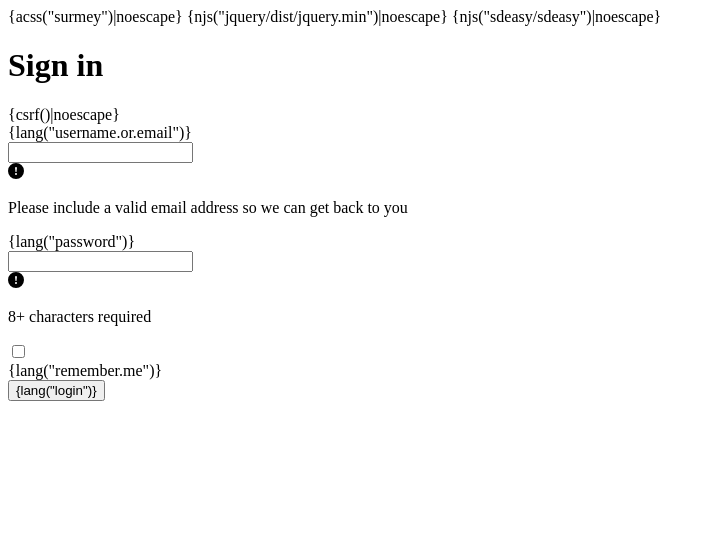
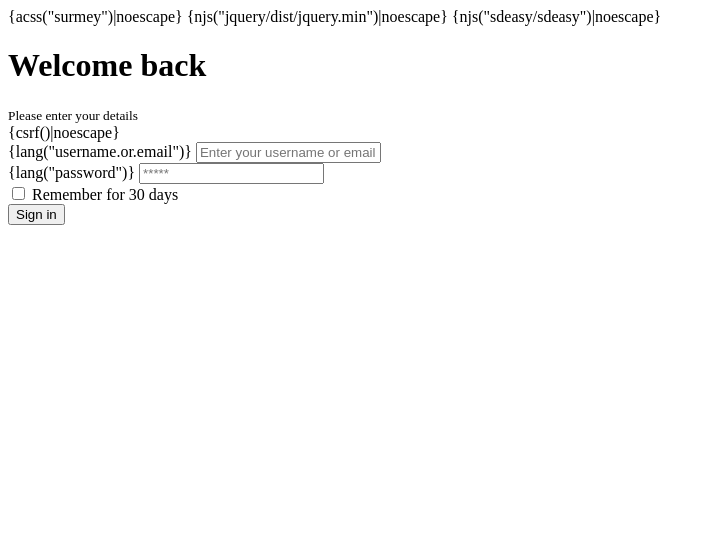
Before and after one commit to SDClowen/surmey, a PHP site: page /app/views/auth.php in a window 1280 px wide. Shown: the top 556 px of the page, without its empty margins (0-714 px from the left). Before the commit the page ends 401 px from the top, so only its background shows below. Run offline with PHP 8.4, Linux system fonts and the light colour scheme.

Commit message:
The design of the authentication page has changed

```diff
--- a/app/views/auth.php
+++ b/app/views/auth.php
@@ -10,83 +10,67 @@
     {njs("sdeasy/sdeasy")|noescape}
 </head>
 
-<body class="dark:bg-slate-900 bg-gray-100 flex h-full items-center py-16">
+<body class="flex flex-wrap min-h-screen w-full content-center justify-center bg-gray-200 dark:bg-slate-700 dark:text-gray-200 py-10">
+    <!-- Login component -->
+    <div class="flex shadow-md">
+        <!-- Login form -->
+        <div class="flex flex-wrap content-center justify-center rounded-l-md bg-white dark:bg-slate-900" style="width: 24rem; height: 32rem;">
+            <div class="w-72">
+                <!-- Heading -->
+                <h1 class="text-xl font-semibold">Welcome back</h1>
+                <small class="text-gray-400">Please enter your details</small>
 
-  <main class="w-full max-w-md mx-auto p-6">
-    <div class="mt-7 bg-white border border-gray-200 rounded-xl shadow-sm dark:bg-gray-800 dark:border-gray-700">
-      <div class="p-4 sm:p-7">
-        <div class="text-center">
-          <h1 class="block text-2xl font-bold text-gray-800 dark:text-white">Sign in</h1>
+                <form role="form" class="space-y-6" action="/auth" method="post" data-content=".auth-message">
+                    <div class="auth-message text-gray-900 dark:text-gray-200 my-2"></div>
+                    {csrf()|noescape}
+                    <div class="mb-3">
+                        <label class="mb-2 block text-xs font-semibold">{lang("username.or.email")}</label>
+                        <input type="text" name="userNameOrEmail" placeholder="Enter your username or email" class="transition-colors transition-duration-200 block w-full rounded-md border border-gray-300 focus:border-blue-700 focus:outline-none focus:ring-1 focus:ring-blue-700 py-1 px-1.5 text-gray-400 dark:border-slate-600 dark:bg-gray-900" />
                     </div>
 
-        <div class="mt-5">
-          <!-- Form -->
+                    <div class="mb-3">
+                        <label class="mb-2 block text-xs font-semibold">{lang("password")}</label>
+                        <input type="password" name="password" placeholder="*****" class="transition-colors transition-duration-200 block w-full rounded-md border border-gray-300 focus:border-blue-700 focus:outline-none focus:ring-1 focus:ring-blue-700 py-1 px-1.5 text-gray-400 dark:border-slate-600 dark:bg-gray-900" />
+                    </div>
 
-          <form role="form" class="space-y-6" action="/auth" method="post" data-content=".auth-message">
-            <div class="auth-message text-gray-900 dark:text-gray-200 mb-2"></div>
-            {csrf()|noescape}
-            <div class="grid gap-y-4">
-              <!-- Form Group -->
-              <div>
-                <label for="email" class="block text-sm mb-2 dark:text-white">
-                  {lang("username.or.email")}
-                </label>
+                    <div class="mb-3 flex flex-wrap content-center">
+                        <input id="remember" type="checkbox" class="mr-1 checked:bg-purple-700" /> <label for="remember" class="mr-auto text-xs font-semibold">Remember for 30 days</label>
+                        <!--<a href="#" class="text-xs font-semibold text-purple-700">Forgot password?</a>-->
+                    </div>
 
-                <div class="relative">
-                  <input type="text" id="email" name="userNameOrEmail" class="py-3 px-4 block w-full border-gray-400 border rounded-md text-sm focus:border-blue-500 focus:ring-blue-500 dark:bg-gray-800 dark:border-gray-700 dark:text-gray-400" required aria-describedby="email-error">
-                  <div class="hidden absolute inset-y-0 right-0 items-center pointer-events-none pr-3">
-                    <svg class="h-5 w-5 text-red-500" width="16" height="16" fill="currentColor" viewBox="0 0 16 16" aria-hidden="true">
-                      <path d="M16 8A8 8 0 1 1 0 8a8 8 0 0 1 16 0zM8 4a.905.905 0 0 0-.9.995l.35 3.507a.552.552 0 0 0 1.1 0l.35-3.507A.905.905 0 0 0 8 4zm.002 6a1 1 0 1 0 0 2 1 1 0 0 0 0-2z" />
-                    </svg>
+                    <div class="mb-3">
+                        <button class="mb-1.5 block w-full text-center text-white bg-blue-700 hover:bg-blue-900 transition-colors transition-duration-200 px-2 py-1.5 rounded-md">Sign in</button>
+                    </div>
+                </form>
             </div>
         </div>
-                <p class="hidden text-xs text-red-600 mt-2" id="email-error">Please include a valid email address so we can get back to you</p>
+
+        <div class="flex flex-wrap content-center justify-center rounded-r-md" style="width: 24rem; height: 32rem;">
+            <img id="loginImage" class="w-full h-full bg-center bg-no-repeat bg-cover rounded-r-md" src="https://i.imgur.com/WqEWifN.jpeg">
         </div>
-              <!-- End Form Group -->
 
-              <!-- Form Group -->
-              <div>
-                <div class="flex justify-between items-center">
-                  <label for="password" class="block text-sm mb-2 dark:text-white">
-                    {lang("password")}
-                  </label>
-                  <!--<a class="text-sm text-blue-600 decoration-2 hover:underline font-medium" href="/forgot-password">Forgot password?</a>-->
     </div>
-                <div class="relative">
-                  <input type="password" id="password" name="password" class="border py-3 px-4 block w-full border-gray-200 rounded-md text-sm focus:border-blue-500 focus:ring-blue-500 dark:bg-gray-800 dark:border-gray-700 dark:text-gray-400" required aria-describedby="password-error">
-                  <div class="hidden absolute inset-y-0 right-0 items-center pointer-events-none pr-3">
-                    <svg class="h-5 w-5 text-red-500" width="16" height="16" fill="currentColor" viewBox="0 0 16 16" aria-hidden="true">
-                      <path d="M16 8A8 8 0 1 1 0 8a8 8 0 0 1 16 0zM8 4a.905.905 0 0 0-.9.995l.35 3.507a.552.552 0 0 0 1.1 0l.35-3.507A.905.905 0 0 0 8 4zm.002 6a1 1 0 1 0 0 2 1 1 0 0 0 0-2z" />
-                    </svg>
+
+    <div class="mt-3 w-full">
+        <p class="text-center text-gray-500 dark:text-gray-400">Copyright ©
+            <?= date("Y") ?> <a href="https://github.com/SDClowen">All rights reserved.</a>
+        </p>
     </div>
-                </div>
-                <p class="hidden text-xs text-red-600 mt-2" id="password-error">8+ characters required</p>
-              </div>
-              <!-- End Form Group -->
 
-              <!-- Checkbox -->
-              <div class="flex items-center">
-                <div class="flex">
-                  <input id="remember-me" name="remember" type="checkbox" class="shrink-0 mt-0.5 border-gray-200 rounded text-blue-600 pointer-events-none focus:ring-blue-500 dark:bg-gray-800 dark:border-gray-700 dark:checked:bg-blue-500 dark:checked:border-blue-500 dark:focus:ring-offset-gray-800">
-                </div>
-                <div class="ml-3">
-                  <label for="remember-me" class="text-sm dark:text-white">
-                    {lang("remember.me")}
-                  </label>
-                </div>
-              </div>
-              <!-- End Checkbox -->
 
-              <button type="submit" class="py-3 px-4 inline-flex justify-center items-center gap-2 rounded-md border border-transparent font-semibold bg-blue-500 text-white hover:bg-blue-600 focus:outline-none focus:ring-2 focus:ring-blue-500 focus:ring-offset-2 transition-all text-sm dark:focus:ring-offset-gray-800">
-                {lang("login")}
-              </button>
-            </div>
-          </form>
-          <!-- End Form -->
-        </div>
-      </div>
-    </div>
-  </main>
+    <script>
+        const images = [
+            "https://i.imgur.com/IefNfih.jpeg",
+            "https://i.imgur.com/9l1A4OS.jpeg",
+            "https://i.imgur.com/WqEWifN.jpeg"
+        ]
+
+        const domImage = document.querySelector("#loginImage");
+        if (domImage) {
+            domImage.src = images[Math.floor(Math.random() * 3)]
+        }
+
+    </script>
 </body>
 
 </html>
--- a/app/views/main.php
+++ b/app/views/main.php
@@ -118,7 +118,7 @@
                     </svg>
                     <span class="text-gray-500">Surmey - <small class="text-gray-400 font-thin">A simple survey system</small></span>
                     <small class="text-gray-400 ml-auto font-thin font">
-                        Copyright © <?= date("Y") ?> <a href="https://github.com/SDClowen">All rights reserved!</a>
+                        Copyright © <?= date("Y") ?> <a href="https://github.com/SDClowen">All rights reserved.</a>
                     </small>
                 </h1>
             </div>
```
Also changed, not shown: app/views/participate.php (+29 -12 lines), app/public/css/surmey.css. Lines whose indentation alone changed are shown as unchanged.
